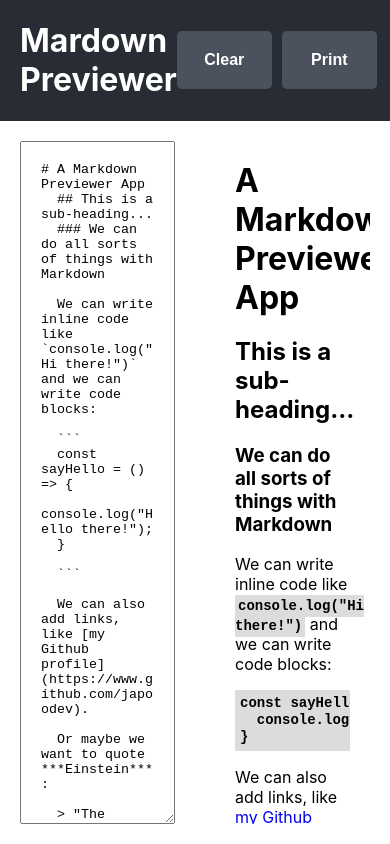
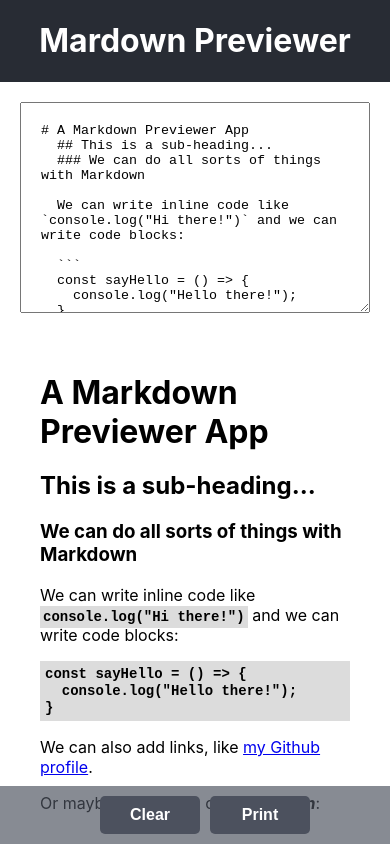
Before and after one commit to japoodev/markdown-previewer, a React (Create React App) app: page / in a window 390 px wide. Built offline with nearby package versions, Linux system fonts and the light colour scheme.

Commit message:
Some resposive stuff. Will add more later

```diff
--- a/src/App.js
+++ b/src/App.js
@@ -70,7 +70,7 @@ function App() {
         className="markdown-text"
         id="editor"
         onChange={handleChange}
-        cols="30"
+        cols="50"
         rows="10"
         value={markdown}
       ></textarea>
@@ -79,6 +79,14 @@ function App() {
         id="preview"
         dangerouslySetInnerHTML={{ __html: marked(markdown) }}
       ></div>
+      <div className="mobile-menu">
+        <button className="btn-mobile" onClick={clear}>
+          Clear
+        </button>
+        <button className="btn-mobile" onClick={print}>
+          Print
+        </button>
+      </div>
     </div>
   );
 }
--- a/src/index.css
+++ b/src/index.css
@@ -71,6 +71,10 @@ body {
   margin: 20px;
 }
 
+.mobile-menu {
+  display: none;
+}
+
 blockquote {
   border-left: 3px solid;
   padding-left: 5px;
@@ -105,3 +109,46 @@ img {
   font-weight: bold;
   margin: 0;
 }
+
+/* Make it responsive for smartphones */
+@media only screen and (max-width: 600px) {
+  .container {
+    display: flex;
+    flex-direction: column;
+  }
+  .markdown-text {
+    height: 50vh;
+  }
+  .navbar {
+    flex-direction: column;
+    justify-content: center;
+    align-items: center;
+  }
+
+  .btns {
+    display: none;
+  }
+
+  .mobile-menu {
+    display: flex;
+    position: fixed;
+    bottom: 0;
+    width: 100%;
+    background-color: #4c515eaa;
+    padding: 10px;
+    justify-content: center;
+    gap: 10px;
+  }
+
+  .mobile-menu > button {
+    background-color: #4c515e;
+    color: white;
+    font-weight: bold;
+    font-size: 1rem;
+    border: none;
+    width: 100px;
+    border-radius: 5px;
+    cursor: pointer;
+    padding: 10px;
+  }
+}
```
